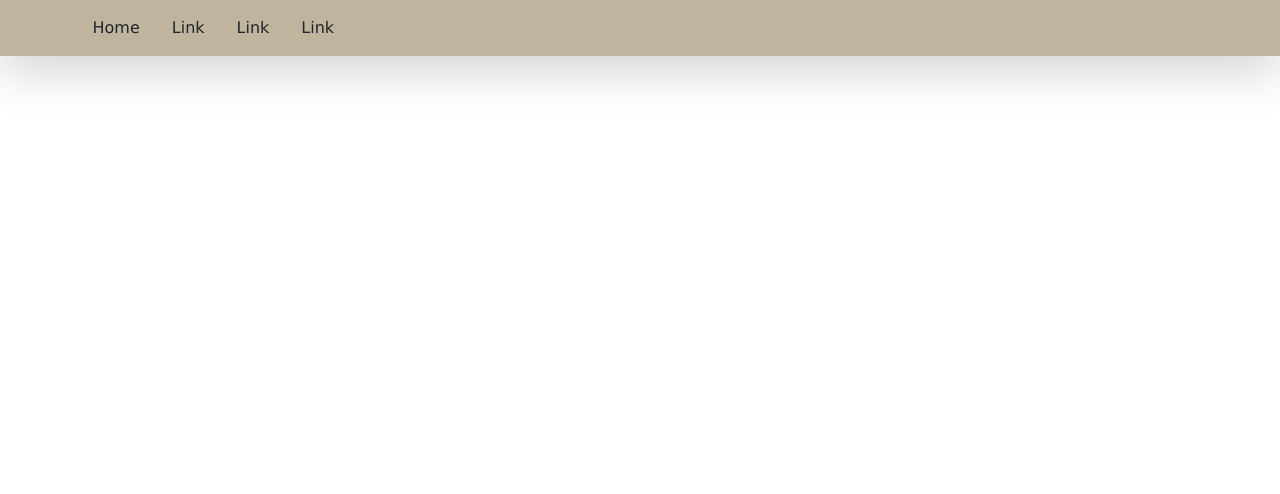
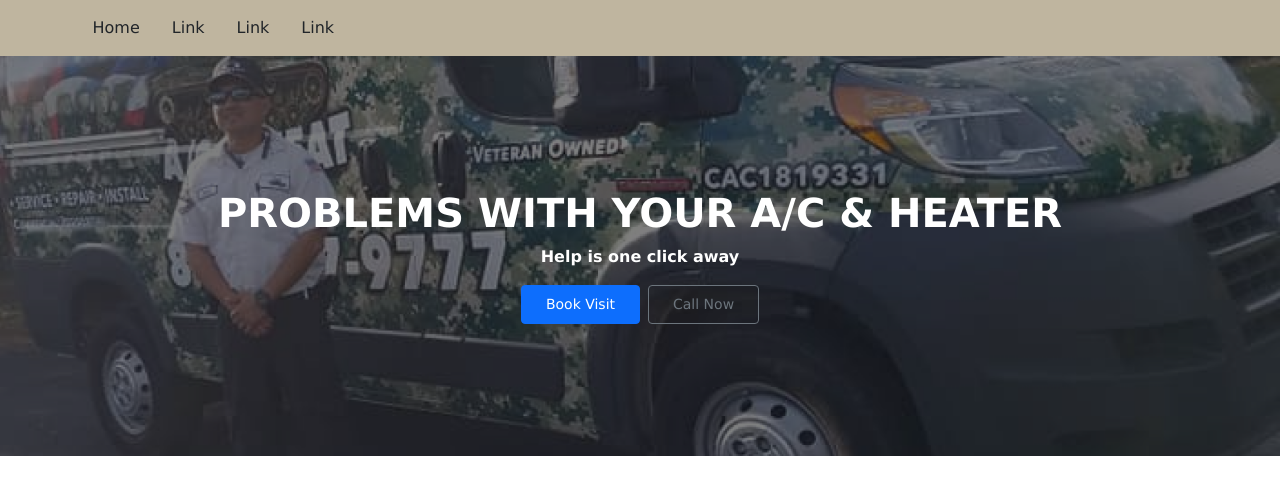
Before and after one commit to yohanJS/tankAc, a Vue app: page / in a window 1280 px wide. Shown: the top 494 px of the page. Built offline with nearby package versions, Linux system fonts and the light colour scheme.

Commit message:
- adding bg hero and hero section

```diff
--- a/src/components/Home.vue
+++ b/src/components/Home.vue
@@ -65,9 +65,56 @@
       </div>
     </div>
   </nav>
+
+<!-- HERO SECTION -->
+<div class="text-center hero-section">
+  <div class="overlay"></div>
+  <div class="hero-content">
+    <h1 class="fw-bold text-white">PROBLEMS WITH YOUR A/C & HEATER</h1>
+    <div class="col-lg-6 mx-auto">
+      <p class="m-0 text-white fw-bold">Help is one click away</p>
+      <div class="d-flex justify-content-center gap-2 mt-3">
+        <button type="button" class="btn btn-primary btn-sm">Book Visit</button>
+        <button type="button" class="btn btn-outline-secondary btn-sm">Call Now</button>
+      </div>
+    </div>
+  </div>
+</div>
+
+
 </template>
 
 <style scoped>
+/* HERO SECTION CSS */
+.hero-section {
+  position: relative;
+  background: url('../assets/heroImg.png') no-repeat center center/cover;
+  min-height: 400px;
+  display: flex;
+  flex-direction: column;
+  justify-content: center;
+  align-items: center;
+}
+
+.hero-section .overlay {
+  position: absolute;
+  top: 0;
+  left: 0;
+  width: 100%;
+  height: 100%;
+  background: rgba(0, 0, 0, 0.5);
+  z-index: 1;
+}
+
+.hero-content {
+  position: relative;
+  z-index: 2;
+}
+
+.hero-content .btn {
+  padding: 0.5rem 1.5rem;
+}
+
 .btn-color {
   background-color: #101010;
 }
```
Also changed, not shown: src/assets/heroImg.png (added).
